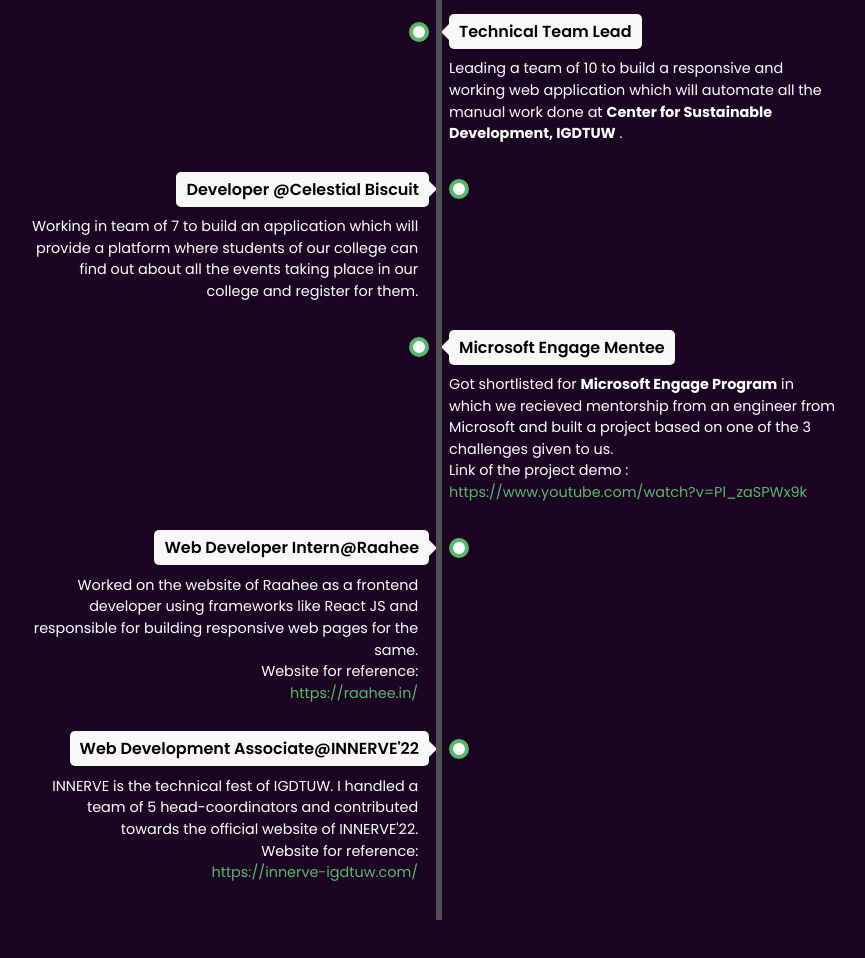
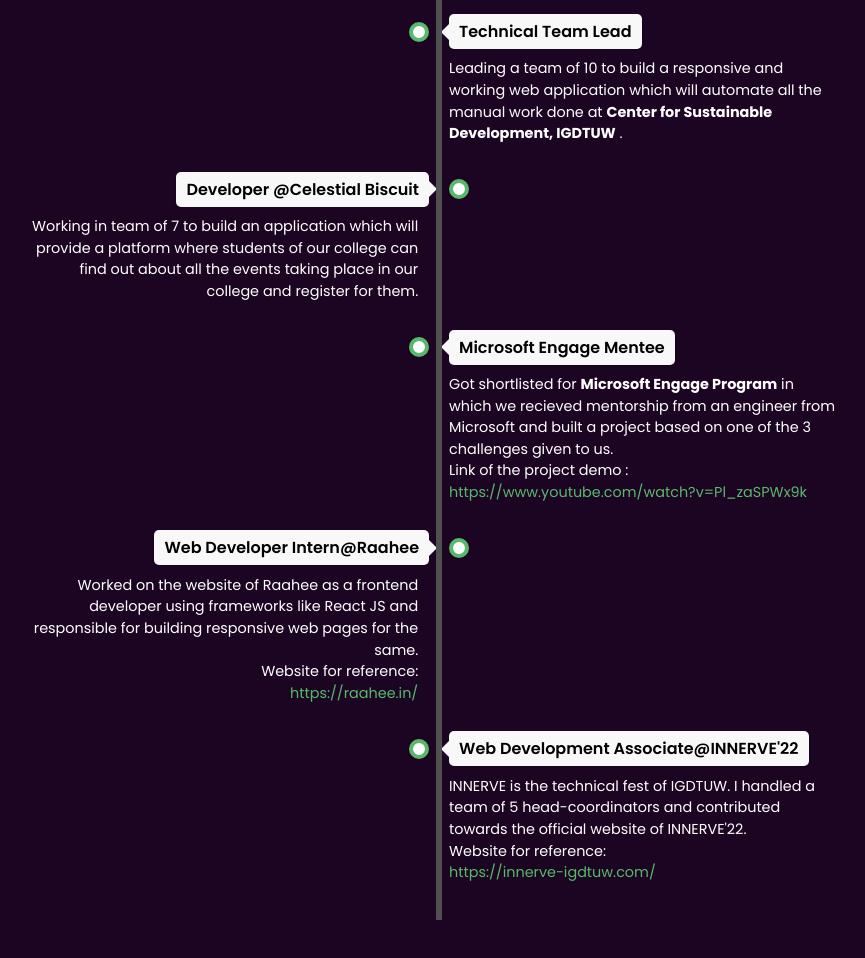
Before and after one commit to RishikaKant/Rishika-Kant, a plain HTML site: page index.html in a window 1280 px wide. Shown: the part 1681-2639 px from the top of the page, without its empty margins (201-1066 px from the left). Drawn offline with Linux system fonts and the light colour scheme.

Commit message:
Update index.html

```diff
--- a/index.html
+++ b/index.html
@@ -207,7 +207,7 @@
 
         <!-- Item 5 -->
         <li>
-          <div class="direction-l">
+          <div class="direction-r">
             <div class="flag-wrapper">
               <span class="flag">Web Development Associate@INNERVE'22</span>
               <span class="time-wrapper">
```
